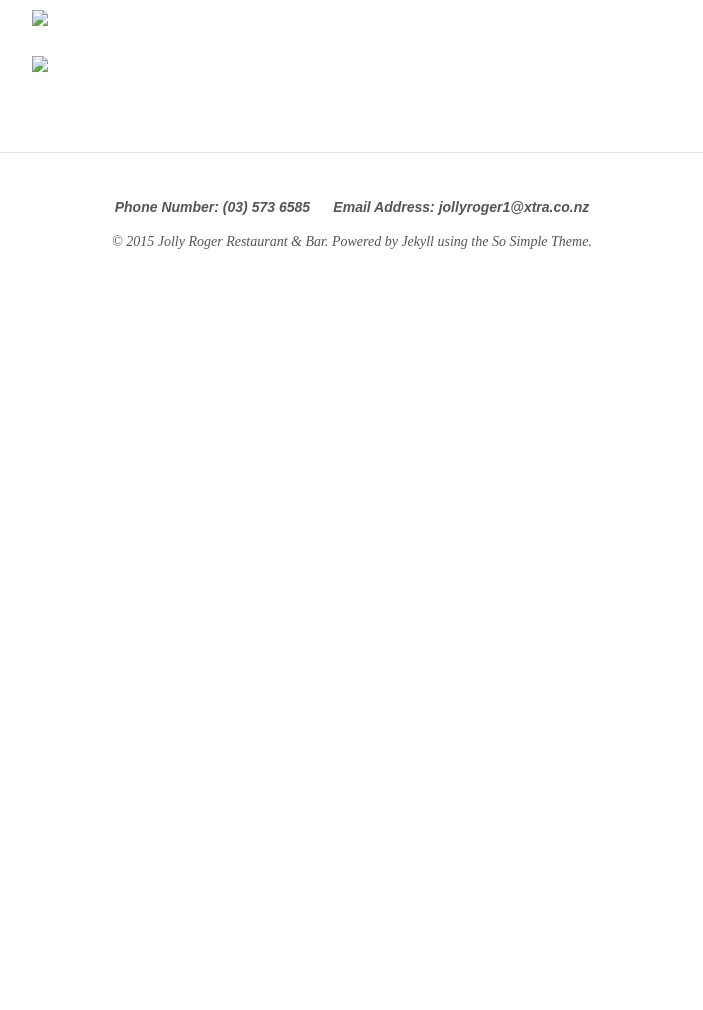
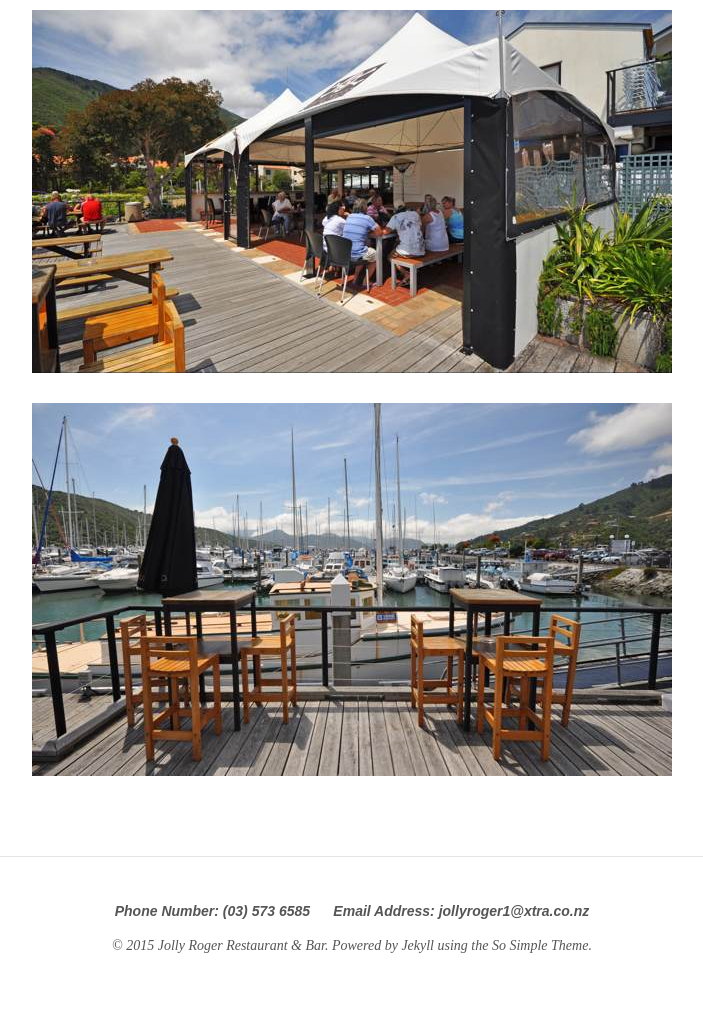
Before and after one commit to daveharris/jollyroger.net.nz, a Jekyll site: the page built from location/index.md, in a window 1280 px wide. Shown: the part 1244-2254 px from the top of the page, without its empty margins (288-991 px from the left). Built offline with Jekyll 4.4.1, drawn with Linux system fonts in a browser that asks for light colours; nearby versions of some CDN libraries; before the commit the page ends 1550 px from its top, so only the background shows below that.

Commit message:
Added photos to location page

```diff
--- a/location/index.md
+++ b/location/index.md
@@ -14,9 +14,9 @@ From High Street, turn on Waikawa Road, continue straight for 3.5km, turn left o
 </div>
 
 <figure>
-  <img src="images/deck.jpg"/>
+  <img src="/images/deck.jpg"/>
 </figure>
 
 <figure>
-  <img src="images/waterfront_view.jpg" />
+  <img src="/images/waterfront_view.jpg" />
 </figure>
```
